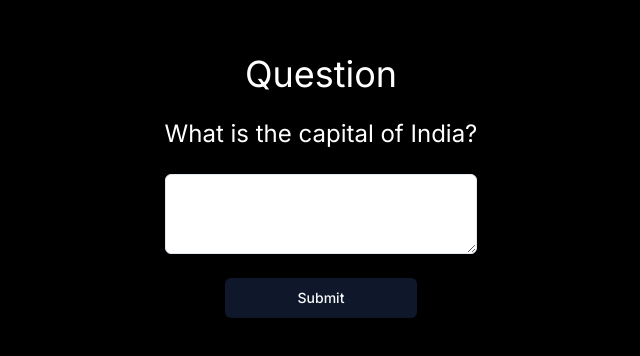
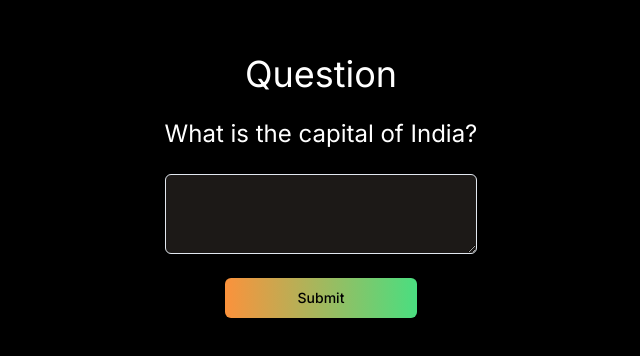
Before and after one commit to sujay1844/intelligrowth, a Next.js app: page /question in a window 1280 px wide. Shown: the part 214-570 px from the top of the page, without its empty margins (319-959 px from the left). Built offline with nearby package versions, Linux system fonts and the light colour scheme.

Commit message:
Fixed redirect

```diff
--- a/src/app/page.tsx
+++ b/src/app/page.tsx
@@ -1,7 +1,7 @@
 'use client'
 
 import { useState } from "react"
-import { redirect } from "next/navigation"
+import { useRouter } from "next/navigation"
 
 import { Combobox } from "@/components/ui/combobox"
 import { Button } from "@/components/ui/button"
@@ -22,6 +22,7 @@ const chapters = [
 export default function Page() {
   const [subject, setSubject] = useState("")
   const [chapter, setChapter] = useState("")
+  const { push } = useRouter()
 
   const generateQuestions = () => {
     const output = {
@@ -32,7 +33,7 @@ export default function Page() {
     // Send to backend here
 
     // redirect to question page
-    redirect("/question?n=1")
+    push("/question?n=1")
   }
 
   return (<div className="flex flex-col gap-8 m-auto text-center">
--- a/src/app/question/page.tsx
+++ b/src/app/question/page.tsx
@@ -57,9 +57,9 @@ export default function Page() {
     return (<div className="m-auto text-center flex flex-col gap-6">
         <h1 className="text-4xl">Question {questionNumber}</h1>
         <h2 className="text-2xl">{question}</h2>
-        <Textarea value={response} onChange={(e) => setResponse(e.target.value)}/>
+        <Textarea className="bg-stone-900" value={response} onChange={(e) => setResponse(e.target.value)}/>
 
-        <Button className="w-48 m-auto" onClick={submit}>Submit</Button>
+        <Button className="w-48 m-auto bg-gradient-to-r from-orange-400 to-green-400 text-black" onClick={submit}>Submit</Button>
 
         {submitted && (<div className="flex flex-col gap-4 text-left">
             <div className="flex flex-row gap-12">
```
